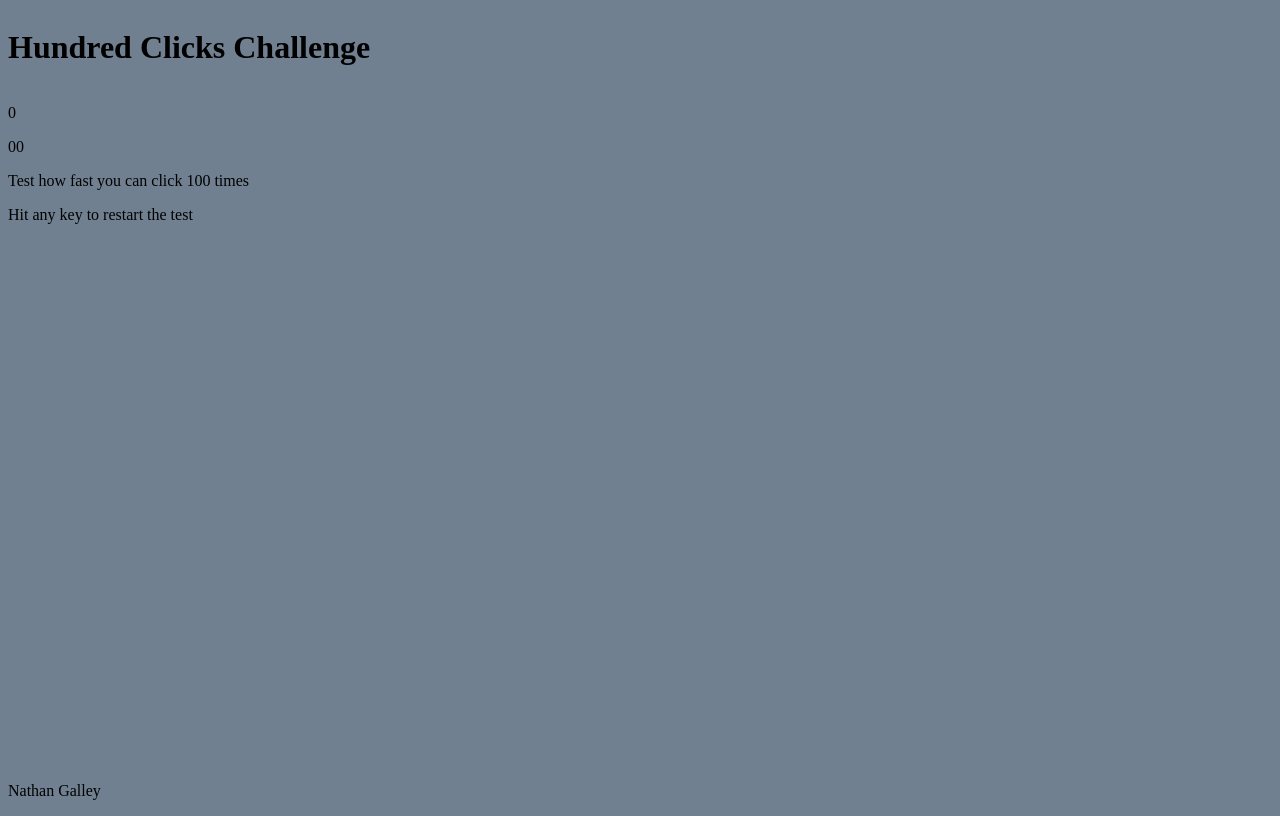
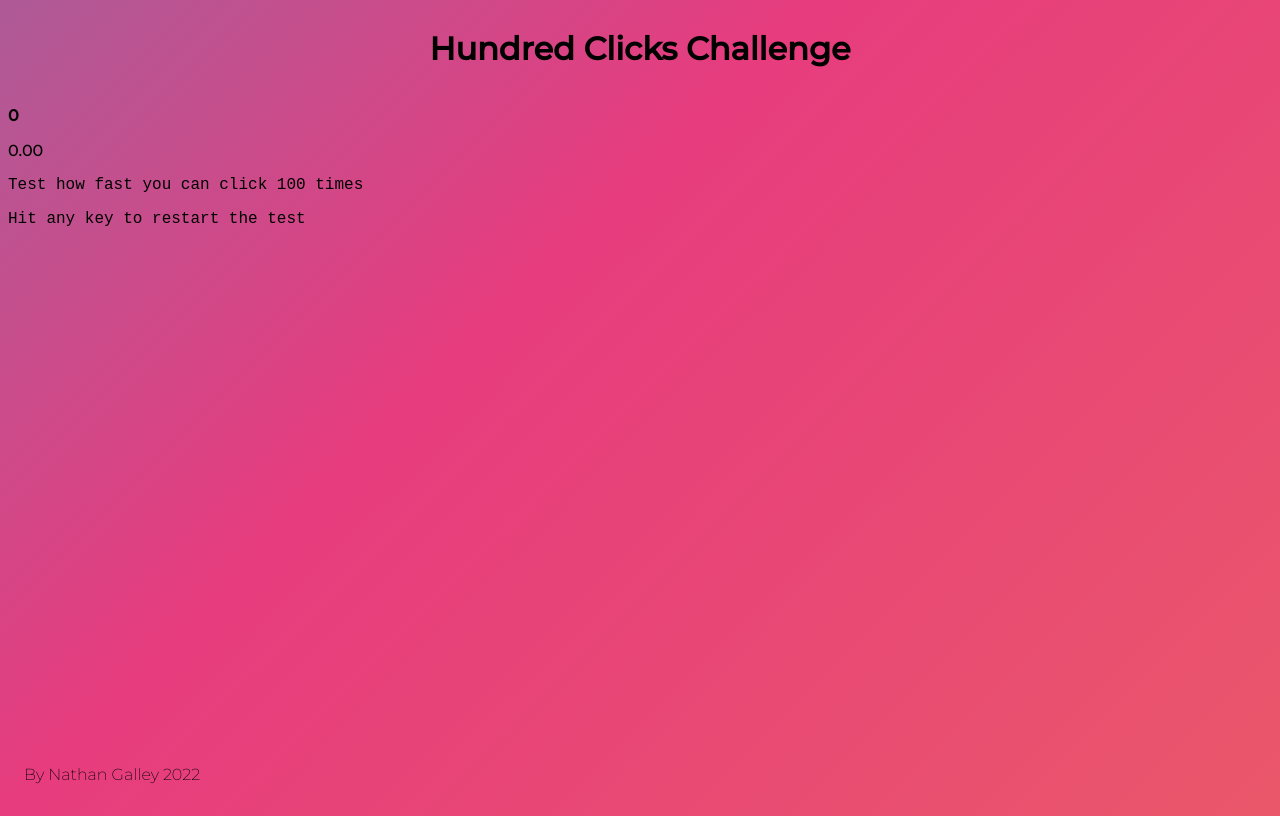
Before and after one commit to Nbobito/Clicker-Test, a plain HTML site: page index.html in a window 1280 px wide. Drawn offline with Linux system fonts and the light colour scheme; a web font is replaced by a local one.

Commit message:
not done yet

```diff
--- a/index.html
+++ b/index.html
@@ -18,10 +18,10 @@
                 0
             </p>
             <p class="time" id="time">
-                00
+                0.00
             </p>
         </div>
-        <div>
+        <div class="instructions">
             <p>
                 Test how fast you can click 100 times
             </p>
@@ -32,7 +32,7 @@
 
     </main>
     <footer>
-        Nathan Galley
+        By Nathan Galley 2022
     </footer>
     <script src="main.js"></script>
 </body>
--- a/main.css
+++ b/main.css
@@ -1,15 +1,56 @@
-@import url('https://fonts.googleapis.com/css2?family=Open+Sans&display=swap');
-body{
-    background-color: slategray;
+@import url('https://fonts.googleapis.com/css2?family=Montserrat:wght@100;200;500&family=Open+Sans:wght@700&family=Red+Hat+Mono:wght@300&display=swap');
+
+body {
+	background: linear-gradient(-45deg, #ee7752, #e73c7e, #23a6d5, #23d5ab);
+	background-size: 400% 400%;
+    user-select: none;
+	animation: gradient 15s ease infinite;
+	height: 100vh;
+    overflow: hidden;
+}
+
+@keyframes gradient {
+	0% {
+		background-position: 0% 50%;
+	}
+	50% {
+		background-position: 100% 50%;
+	}
+	100% {
+		background-position: 0% 50%;
+	}
 }
 header{
+    font-family: 'Montserrat', sans-serif;
     align-items: center;
+    align-self: center;
+    justify-content: center;
     display: flex;
 }
+.clicks{
+    font-family: 'Montserrat', sans-serif;
+    font-weight: 700;
+    font-size: 16px;
+    transition: font-size 0.25s;
+}
+.time{
+    font-family: 'Montserrat', sans-serif;
+    font-weight: 500;
+}
+.instructions{
+    font-family: 'Red Hat Mono', monospace;
+    font-weight: 300;
+}
 footer{
+    font-family: 'Montserrat', sans-serif;
+    font-size: 23;
+    font-weight: 300;
+    text-decoration: none;
     position: absolute;
-    display: flex;
     bottom: 0;
+    margin: 1em;
     align-items: center;
     align-self: center;
+    justify-content: center;
+    display: flex;
 }
--- a/main.js
+++ b/main.js
@@ -1,52 +1,91 @@
 class Clicker{
-    constructor(clockElement, clickElement){
+    constructor(clockElement, clickElement, options={}){
         this.timer = 0
         this.clicks = 0
         this.now = Date.now()
         this.started = false
         this.clockElement = clockElement
         this.clickElement = clickElement
-        this.clockElement.innerText = "00"
+        this.options = options
+        this.options?.initOptions ? this.options.initOptions(this) : 0
+        this.clockElement.innerText = "0.00"
         this.clickElement.innerText = "0"
-        this.updateInterval = flase
+        this.updateInterval = false
     }
     start(){
         this.now = Date.now()
         this.updateInterval = setInterval(() => this.update(), 10)
         this.started = true
     }
+    stop(){
+        clearInterval(this.updateInterval)
+        this.clicks = 0
+        this.clockElement.innerText = "0.00"
+        this.clickElement.innerText = "0"
+    }
     update(){
-        if(this.clicks >= 100){
-            clearInterval(this.updateInterval)
-            this.win()
-            return 0
-        }
         this.timer += Date.now() - this.now
         this.now = Date.now()
         this.clockElement.innerText = String((this.timer/1000).toFixed(2)).padStart(2, '0')
         this.clickElement.innerText = this.clicks
+        this.options?.updateEvent ? this.options.updateEvent(this) : 0
     }
     click(){
         this.clicks += 1
+        if(this.clicks == 100){
+            clearInterval(this.updateInterval)
+            this.update()
+            this.win()
+            return 0
+        }
+        if(this.clicks > 100){
+            return 1
+        }
+        this.options?.clickEvent ? this.options.clickEvent(this) : 0
+    }
+    getCPS(){
+        return this.clicks / this.timer
     }
     isRunning(){
         return this.started
     }
     win(){
-        alert("yay")
+        clearInterval(this.updateInterval)
+        this.timer += Date.now() - this.now
     }
 }
 
+let options = {
+    initOptions: (object) => {
+        object.fontSize = 16
+        object.clickElement.style.fontSize = object.fontSize + "px"
+    },
+    clickEvent: (object) => {
+        object.clickElement.style.fontSize = "35px"
+        object.fontSize = 35
+    },
+    updateEvent: (object) => {
+        if(object.fontSize > 16){
+            object.fontSize--
+            object.clickElement.style.fontSize = object.fontSize + "px"
+        }
+    }
+}
 let clockElement = document.getElementById('time')
 let clickElement = document.getElementById('clicks')
-let currentTest = new Clicker(clockElement, clickElement)
+let currentTest = new Clicker(clockElement, clickElement, options)
 currentTest.update()
 
 document.addEventListener('keydown', () => {
     if(currentTest.isRunning()){
-        currentTest = new Clicker(clockElement, clickElement)
+        currentTest.stop()
+        currentTest = new Clicker(clockElement, clickElement, options)
     }
 })
+document.addEventListener('contextmenu', e => {
+    e.preventDefault()
+})
+
 document.addEventListener('click', () => {
     if(!currentTest.isRunning()){
         currentTest.start()
```
